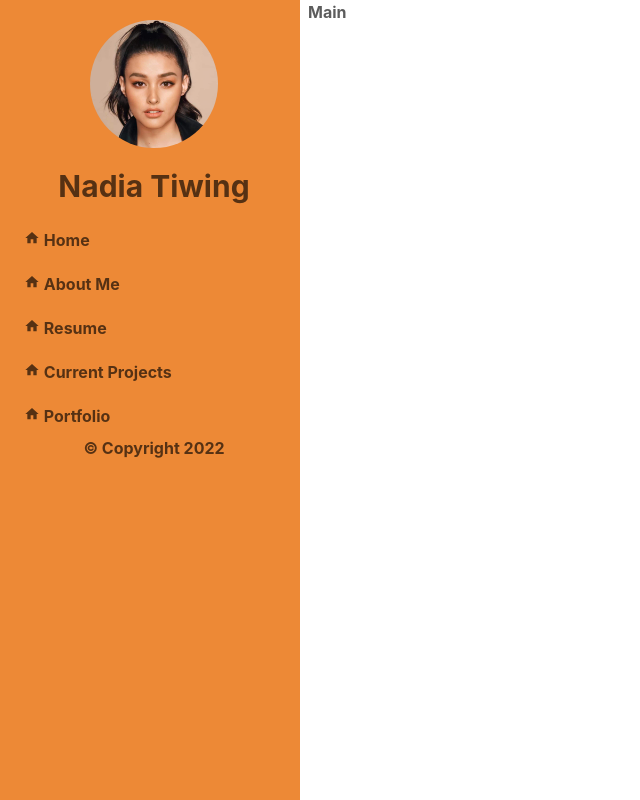
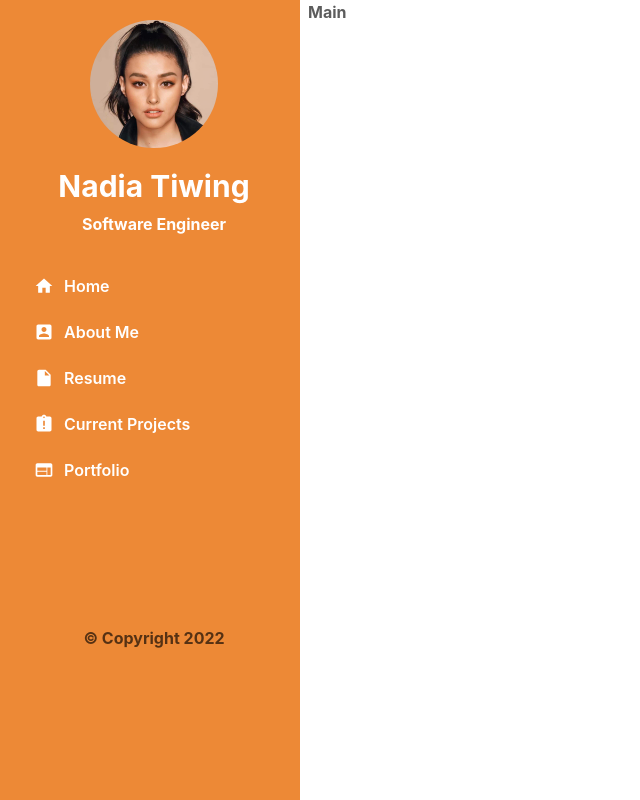
Before and after one commit to NadzTiwing/nadia-tiwing, a React (Create React App) app in the folder profile/: page / in a window 1280 px wide. Shown: the whole page, without its empty margins (0-640 px from the left). Built offline with nearby package versions, Linux system fonts and the light colour scheme.

Commit message:
sidebar design modified

```diff
--- a/profile/src/home/index.tsx
+++ b/profile/src/home/index.tsx
@@ -9,13 +9,60 @@ import {
     Avatar, AvatarBadge, AvatarGroup,
     Heading,
     Container,
+    Button,
   } from '@chakra-ui/react'
 import {Icon} from '@chakra-ui/icons'
-import { MdHome } from 'react-icons/md'
+import { MdHome, MdAccountBox, MdInsertDriveFile, MdWeb, MdAssignmentLate} from 'react-icons/md'
+
+interface Links{
+  id:string,
+  title:string,
+  icon: any
+}
+
+interface Nav{
+  links:Array<Links>
+}
 
 const Home=() =>{
+  const btnColor = 'whiteAlpha';
+  //<Icon as={MdHome} w={10} h={5} color={'gray.300'}/> <Text color={'white'}>Home</Text>
+  const navLinks=[
+    {
+      id:'home',
+      title:'Home',
+      icon: MdHome
+    },
+    {
+      id:'about_me',
+      title:'About Me',
+      icon: MdAccountBox
+    },
+    {
+      id:'resume',
+      title:'Resume',
+      icon: MdInsertDriveFile
+    },
+    {
+      id:'projects',
+      title:'Current Projects',
+      icon: MdAssignmentLate
+    },
+    {
+      id:'portfolio',
+      title:'Portfolio',
+      icon: MdWeb
+    },
+  ];
+
+  const linkStyle={
+    scheme:'whiteAlpha',
+    w:10,
+    h:5,
+    color:'white'
+  };
+
   return(
-
     <Grid
       templateAreas={`"nav main"
                       "nav footer"`}
@@ -31,21 +78,29 @@ const Home=() =>{
             <Box display="flex" alignItems="center" justifyContent="center" p={5}>
                 <Avatar size='2xl' name='Segun Adebayo' src='/img/liza.jpg' />
             </Box>
-        <Box display="flex" alignItems="center" justifyContent="center" pb={4} >
-            <Heading as='h3' size='lg'>
+            <Box display="flex" alignItems="center" justifyContent="center" pb={2} >
+                <Heading as='h3' size='lg' color={'white'}>
                   Nadia Tiwing
                 </Heading>
             </Box>
-        <List spacing={5} py={2} >
-            <ListItem> <Icon as={MdHome} /> Home</ListItem>
-            <ListItem> <Icon as={MdHome} /> About Me</ListItem>
-            <ListItem> <Icon as={MdHome} /> Resume</ListItem>
-            <ListItem> <Icon as={MdHome} /> Current Projects</ListItem>
-            <ListItem> <Icon as={MdHome} /> Portfolio</ListItem>
+            <Flex align="center" justify="center">
+                <Text color="white">Software Engineer</Text>
+            </Flex>
+            <Flex align="start" justify="start">
+              <List spacing={5} py={10} >
+                  {navLinks.map(link =>(
+                    <ListItem id={link.id} key={link.id}>
+                      <Button colorScheme={linkStyle.scheme} variant='link'>
+                        <Icon as={link.icon} w={linkStyle.w} h={linkStyle.h} color={linkStyle.color}/> <Text color={linkStyle.color}>{link.title}</Text>
+                      </Button>
+                    </ListItem>
+                  ))}
               </List>
-        <Center>
+            </Flex>
+
+            <Flex align="end" justify="center" pt={100}>
               <p>© Copyright 2022</p>
-        </Center>
+            </Flex>
         </Container>
       </GridItem>
       <GridItem pl='2' area={'main'}>
```
Lines whose indentation alone changed are shown as unchanged.
